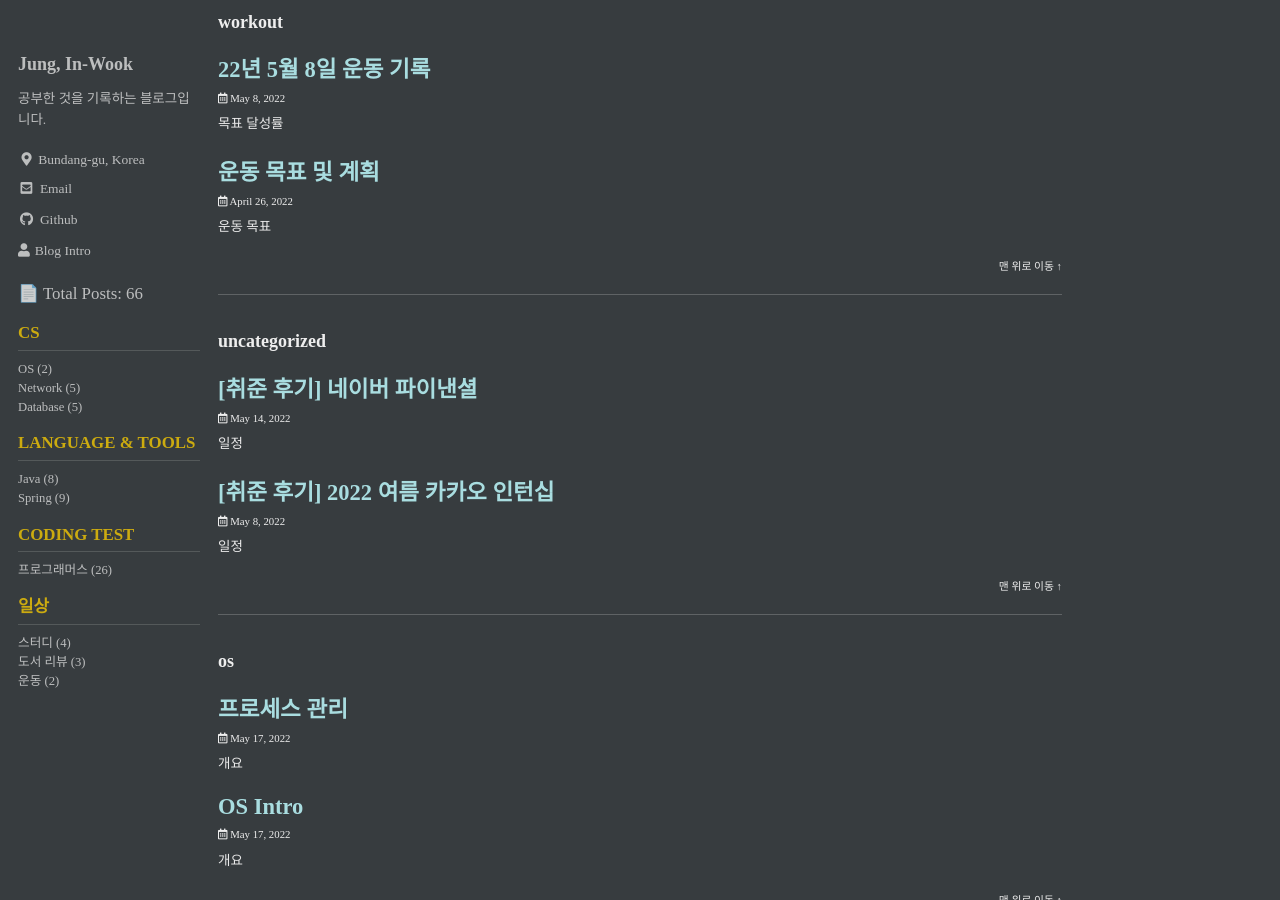
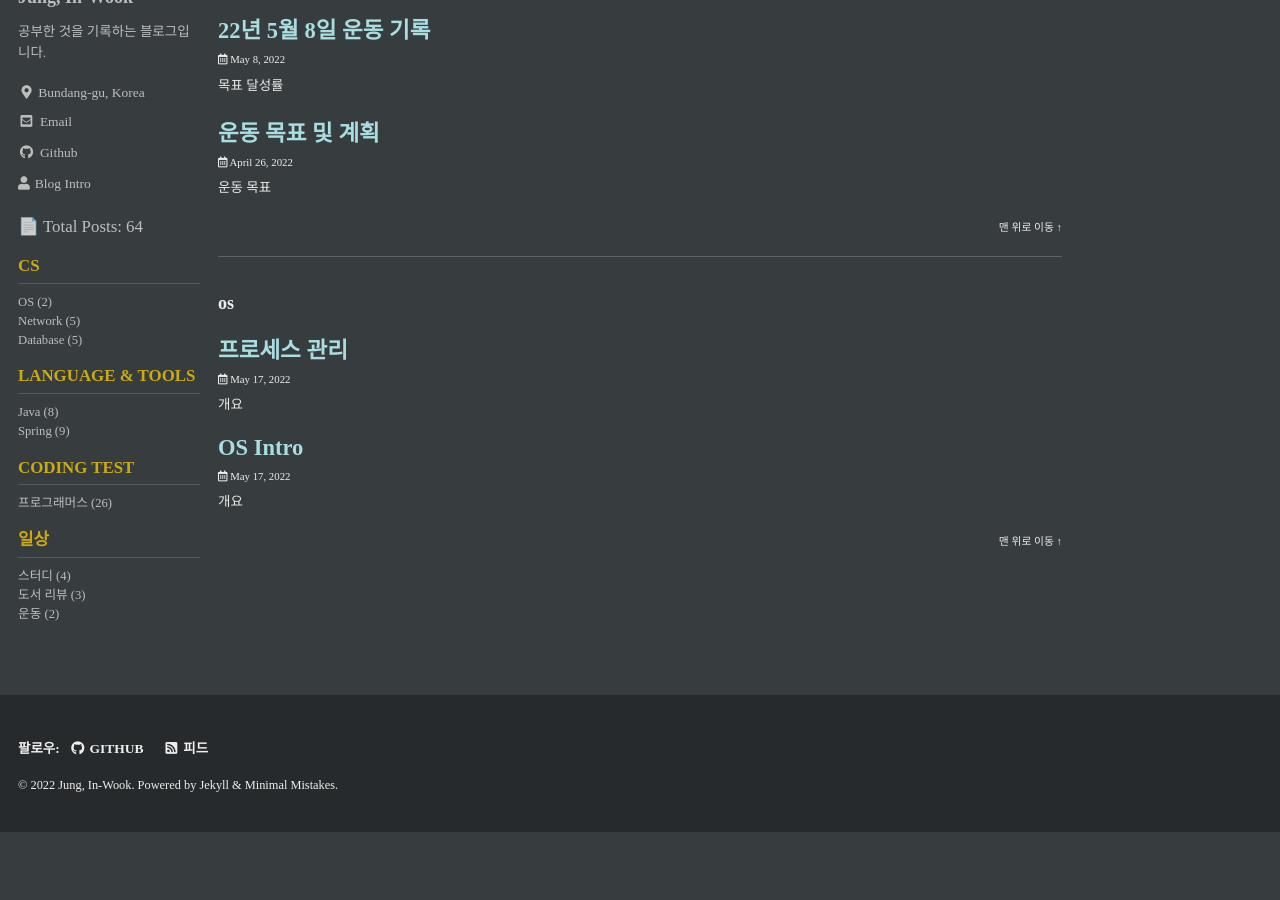
Before and after one commit to Koowin/koowin.github.io, a Jekyll site: the page built from _pages/category-archive.md, in a window 1280 px wide and 900 px high, scrolled down 7264 px. Built offline with Jekyll 4.4.1, drawn with Linux system fonts in a browser that asks for light colours; cached includes are drawn as plain includes; some web fonts are replaced; after the commit the page ends 8096 px from its top, so only the background shows below that.

Commit message:
hide post

```diff
--- a/_posts/uncategorized/2022-05-08-apply_kakao_internship.md
+++ b/_posts/uncategorized/2022-05-08-apply_kakao_internship.md
@@ -7,7 +7,9 @@ toc_icon: "bars"
 toc_sticky: true
 
 categories:
-  - uncategorized
+  - life
+
+published: false
 
 date: 2022-05-08
 last_modified_at: 2022-05-08
--- a/_posts/uncategorized/2022-05-14-apply_naver_financial.md
+++ b/_posts/uncategorized/2022-05-14-apply_naver_financial.md
@@ -7,7 +7,9 @@ toc_icon: "bars"
 toc_sticky: true
 
 categories:
-  - uncategorized
+  - life
+
+published: false
 
 date: 2022-05-14
 last_modified_at: 2022-05-14
```
